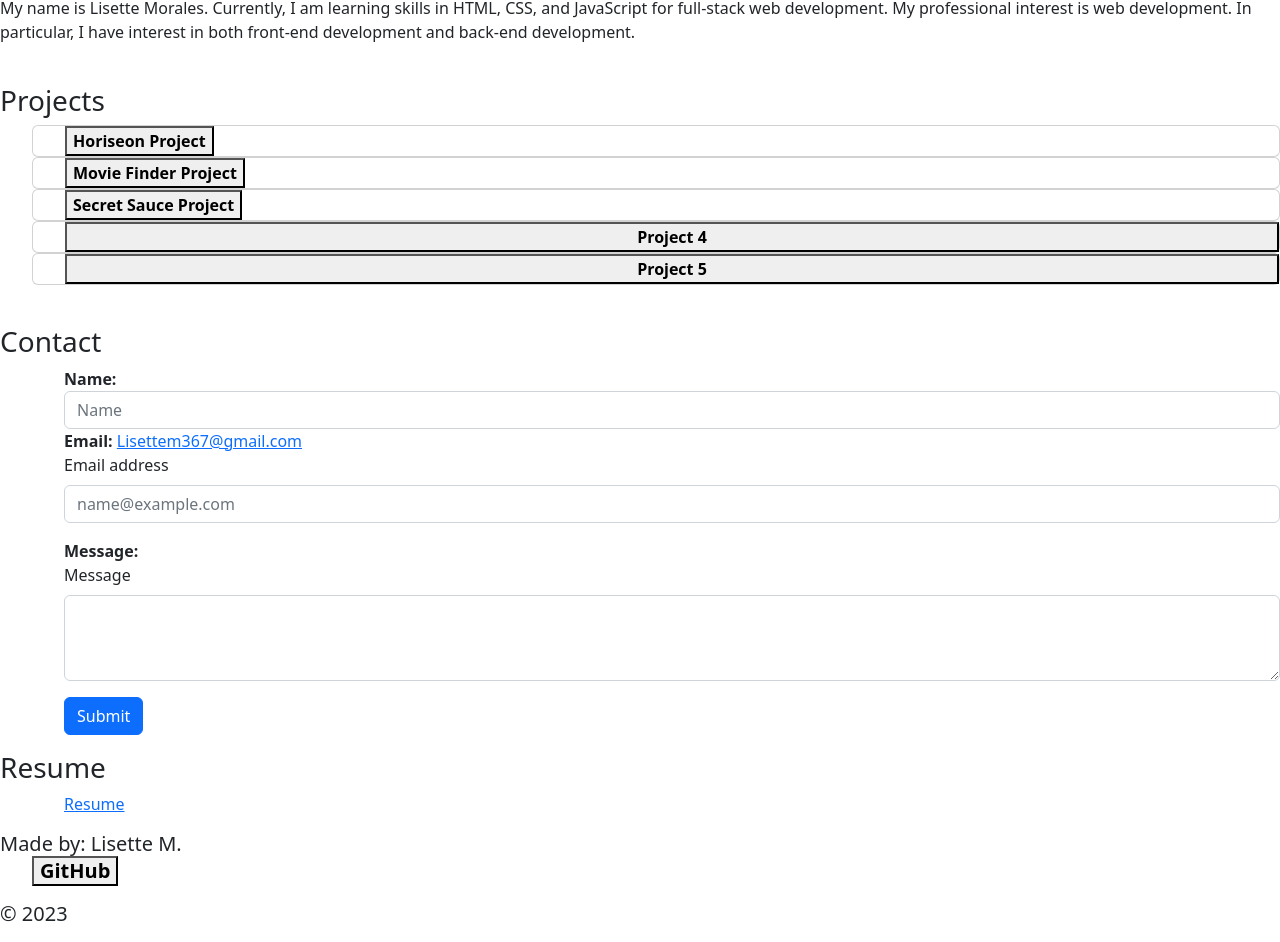
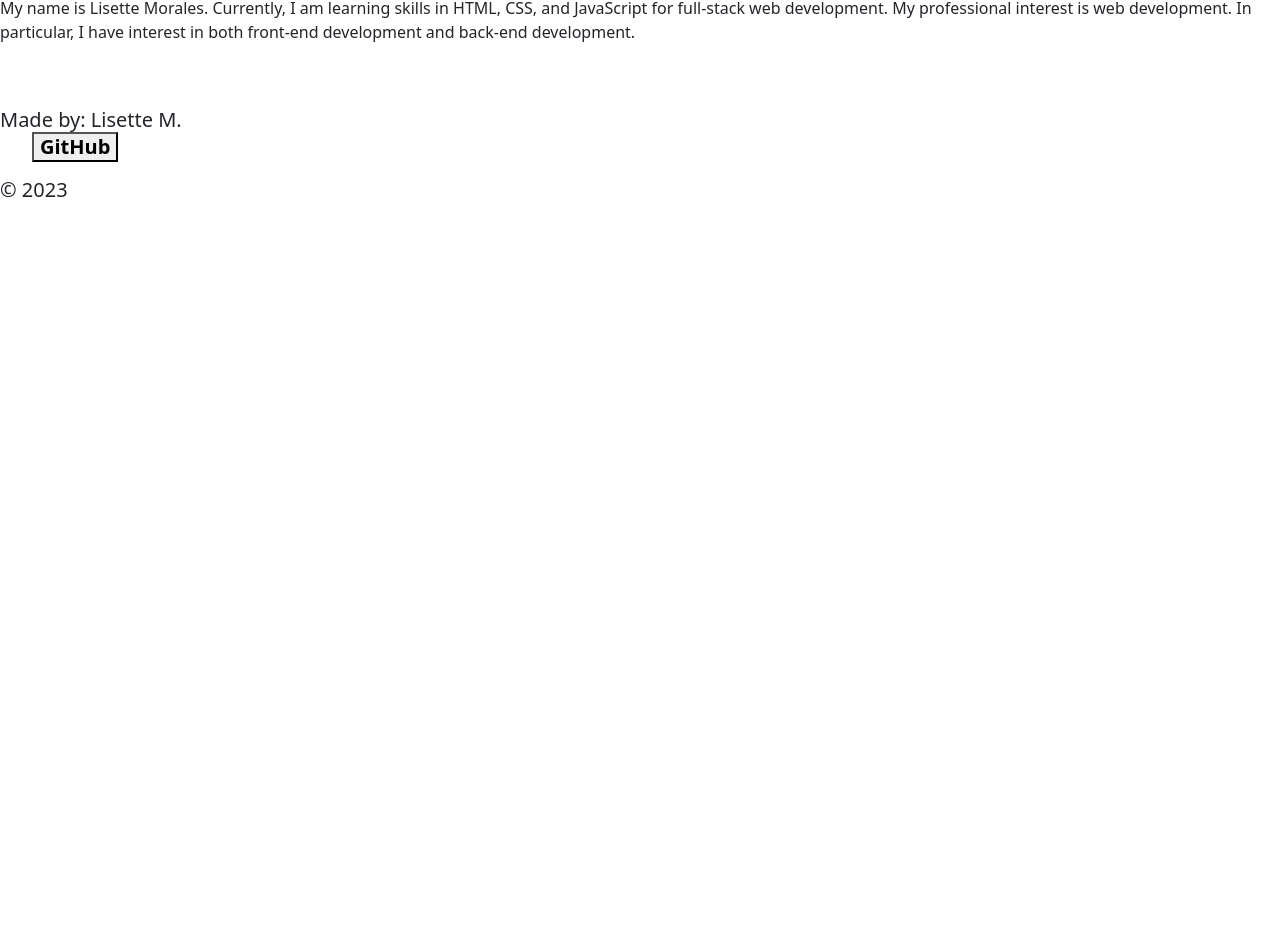
Before and after one commit to Lisette33/React-Porfolio, a React (Create React App) app in the folder portfolio-react/: page / in a window 1280 px wide. Shown: the part 514-1456 px from the top of the page. After the commit the page ends 800 px from the top, so only its background shows below. Built offline with nearby package versions, Linux system fonts and the light colour scheme.

Commit message:
Added renderPage and pages

```diff
--- a/portfolio-react/src/App.js
+++ b/portfolio-react/src/App.js
@@ -1,6 +1,11 @@
 import React, {useState} from 'react';
 import './App.css';
 import 'bootstrap/dist/css/bootstrap.min.css';
+import About from './components/About';
+import Projects from './components/Projects';
+import Contact from './components/Contact';
+import Resume from './components/Resume';
+
 // import pic1 from './images/nameofimage.jpg';
 
 function App() {
@@ -13,6 +18,24 @@ function App() {
   const [message,setMessage]=useState("");
   console.log(message);
 
+  const [currentPage, setCurrentPage] = useState('About');
+
+  const renderPage = () => {
+    if (currentPage === 'About') {
+      return <About />;
+    }
+    if (currentPage === 'Projects') {
+      return <Projects />;
+    }
+    if (currentPage === 'Contact') {
+      return <Contact />;
+    }
+    if (currentPage === 'Resume') {
+      return <Resume />;
+    }
+    return <About />;
+  };
+
   return (
     <div>
       <h1>{name}</h1>
@@ -21,16 +44,16 @@ function App() {
       <nav>
             <ul>
                 <li>
-                    <a href="#about-me">{navTitleOne}</a>
+                    <a href="#about-me" onClick={()=>setCurrentPage("About")}>{navTitleOne}</a>
                 </li>
                 <li>
-                    <a href="#projects">{navTitleTwo}</a>
+                    <a href="#projects"onClick={()=>setCurrentPage("Projects")}>{navTitleTwo}</a>
                 </li>
                 <li>
-                    <a href="#contact">{navTitleThree}</a>
+                    <a href="#contact"onClick={()=>setCurrentPage("Contact")}>{navTitleThree}</a>
                 </li>
                 <li>
-                    <a href="#contact">{navTitleFour}</a>
+                    <a href="#contact"onClick={()=>setCurrentPage("Resume")}>{navTitleFour}</a>
                 </li>
             </ul>
         </nav>
@@ -38,98 +61,15 @@ function App() {
 
     {/* <!-- This is the main opening tag --> */}
     <main class="content" id="content-section">
-        <section id="about-me" class="about-me">
-            <h3>About Me</h3>
-            <div class="project-list">
-            <img alt="Image of me" src="./assets/images/pic-of-me.png" class="float-left" id="me-image"/>
-            <p>
-            My name is Lisette Morales. Currently, I am learning skills in HTML, CSS, and JavaScript for full-stack web development. My professional interest is web development. In particular, I have interest in both front-end development and back-end development.
-            </p>
-            </div>
-        </section>
+      {renderPage()}
 
         {/* <!--Line break--> */}
         <br />
 
-        <section id="projects" class="about-me">
-            <h3>Projects</h3>
-            <ul class="project-list">
-                <div class="flex-box">
-                <ol class="card">
-                    <a href="https://lisette33.github.io/Module-1-Challenge-Assignment/"><button><b>Horiseon Project</b></button></a>
-                    {/* <img src={pic1}></img> */}
-                </ol>
-                </div>
-                <div class="flex-box2">
-                <ol class="card">
-                    <a href="https://iamlucho.github.io/movie-finder-project/"><button><b>Movie Finder Project</b></button></a>
-                </ol>
-                </div>
-                <div class="flex-box3">
-                <ol class="card">
-                    <a href="https://damp-river-14558.herokuapp.com/"><button><b>Secret Sauce Project</b></button></a>
-                </ol>
-                </div>
-                <div class="flex-box4">
-                <ol class="card">
-                    <button><b>Project 4</b></button>
-                    <a href="#project-4"> </a>
-                </ol>
-                </div>
-                <div class="flex-box5">
-                <ol class="card">
-                    <button><b>Project 5</b></button>
-                    <a href="#project-5"></a>
-                </ol>
-                </div>
-            </ul>
-        </section>
 
         {/* <!--Line break--> */}
         <br />
 
-        <section id="contact-me" class="about-me">
-            <h3>{navTitleThree}</h3>
-            <ul class="project-list">
-            <div class="contact-me1">
-                <ol class="card1">
-                    <b>Name:</b><a href=""></a>
-                    <div class="row">
-                      <div class="col">
-                         <input type="text" class="form-control" placeholder="Name" aria-label="First name"/>
-                      </div>
-                    </div>
-
-                </ol>
-                <ol class="card2">
-                    <b>Email:</b> <a href="mailto:lisettem367@gmail.com">Lisettem367@gmail.com</a>
-                    <div class="mb-3">
-                      <label for="exampleFormControlInput1" class="form-label">Email address</label>
-                      <input type="email" class="form-control" id="exampleFormControlInput1" placeholder="name@example.com"/>
-                    </div>
-                </ol>
-                <ol class="card3">
-                    <b>Message:</b>
-                    <div class="mb-3">
-                      <label for="exampleFormControlTextarea1" class="form-label">Message</label>
-                      <textarea class="form-control" id="exampleFormControlTextarea1" rows="3" value={message} onChange={(e)=>setMessage(e.target.value)}></textarea>
-                    </div>
-                    <div class="col-12">
-                      <button type="submit" class="btn btn-primary">Submit</button>
-                    </div>
-                </ol>
-            </div>
-            </ul>
-        </section>
-
-           <section id="resume" class="about-me">
-            <h3>{navTitleFour}</h3>
-            <ul class="project-list">
-                <ol class="card4">
-                    <a href="#">Resume</a>
-                </ol>
-            </ul>
-        </section>
     </main>
     {/* <!-- This is the main closing tag --> */}
 
--- /dev/null
+++ b/portfolio-react/src/components/About.js
@@ -0,0 +1,16 @@
+import React from 'react';
+
+export default function About() {
+
+  return (
+    <section id="about-me" class="about-me">
+    <h3>About Me</h3>
+    <div class="project-list">
+    <img alt="Image of me" src="./assets/images/pic-of-me.png" class="float-left" id="me-image"/>
+    <p>
+    My name is Lisette Morales. Currently, I am learning skills in HTML, CSS, and JavaScript for full-stack web development. My professional interest is web development. In particular, I have interest in both front-end development and back-end development.
+    </p>
+    </div>
+</section>
+  );
+}
--- /dev/null
+++ b/portfolio-react/src/components/Contact.js
@@ -0,0 +1,44 @@
+import React, {useState} from 'react';
+
+export default function About() {
+    const navTitleThree="Contact";
+
+    const [message,setMessage]=useState("");
+    console.log(message);
+
+  return (
+    <section id="contact-me" class="about-me">
+    <h3>{navTitleThree}</h3>
+    <ul class="project-list">
+    <div class="contact-me1">
+        <ol class="card1">
+            <b>Name:</b><a href=""></a>
+            <div class="row">
+              <div class="col">
+                 <input type="text" class="form-control" placeholder="Name" aria-label="First name"/>
+              </div>
+            </div>
+
+        </ol>
+        <ol class="card2">
+            <b>Email:</b> <a href="mailto:lisettem367@gmail.com">Lisettem367@gmail.com</a>
+            <div class="mb-3">
+              <label for="exampleFormControlInput1" class="form-label">Email address</label>
+              <input type="email" class="form-control" id="exampleFormControlInput1" placeholder="name@example.com"/>
+            </div>
+        </ol>
+        <ol class="card3">
+            <b>Message:</b>
+            <div class="mb-3">
+              <label for="exampleFormControlTextarea1" class="form-label">Message</label>
+              <textarea class="form-control" id="exampleFormControlTextarea1" rows="3" value={message} onChange={(e)=>setMessage(e.target.value)}></textarea>
+            </div>
+            <div class="col-12">
+              <button type="submit" class="btn btn-primary">Submit</button>
+            </div>
+        </ol>
+    </div>
+    </ul>
+</section>
+  );
+}
--- /dev/null
+++ b/portfolio-react/src/components/Projects.js
@@ -0,0 +1,39 @@
+import React from 'react';
+
+export default function About() {
+  return (
+    <section id="projects" class="about-me">
+            <h3>Projects</h3>
+            <ul class="project-list">
+                <div class="flex-box">
+                <ol class="card">
+                    <a href="https://lisette33.github.io/Module-1-Challenge-Assignment/"><button><b>Horiseon Project</b></button></a>
+                    {/* <img src={pic1}></img> */}
+                </ol>
+                </div>
+                <div class="flex-box2">
+                <ol class="card">
+                    <a href="https://iamlucho.github.io/movie-finder-project/"><button><b>Movie Finder Project</b></button></a>
+                </ol>
+                </div>
+                <div class="flex-box3">
+                <ol class="card">
+                    <a href="https://damp-river-14558.herokuapp.com/"><button><b>Secret Sauce Project</b></button></a>
+                </ol>
+                </div>
+                <div class="flex-box4">
+                <ol class="card">
+                    <button><b>Project 4</b></button>
+                    <a href="#project-4"> </a>
+                </ol>
+                </div>
+                <div class="flex-box5">
+                <ol class="card">
+                    <button><b>Project 5</b></button>
+                    <a href="#project-5"></a>
+                </ol>
+                </div>
+            </ul>
+        </section>
+  );
+}
--- /dev/null
+++ b/portfolio-react/src/components/Resume.js
@@ -0,0 +1,17 @@
+import React from 'react';
+
+export default function About() {
+
+  const navTitleFour="Resume";
+
+  return (
+    <section id="resume" class="about-me">
+        <h3>{navTitleFour}</h3>
+        <ul class="project-list">
+            <ol class="card4">
+                <a href="#">Resume</a>
+            </ol>
+        </ul>
+    </section>
+  );
+}
```
